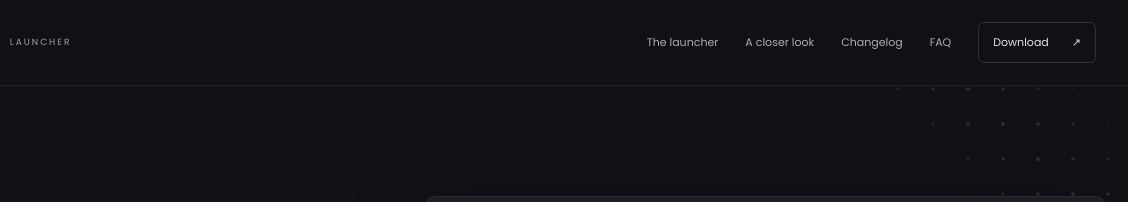
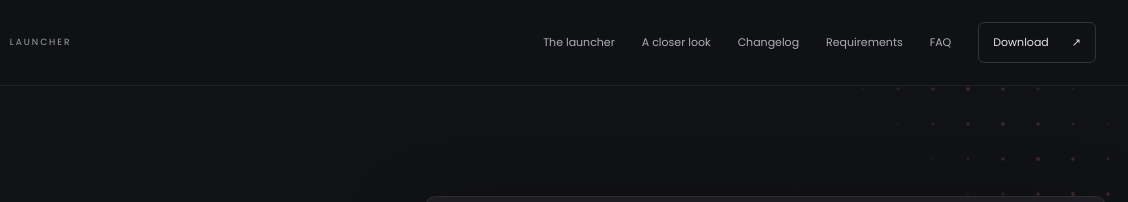
Before and after one commit to OskarTrzaskawka/flick-launcher-site, a plain HTML site: page site/index.html in a window 1280 px wide. Shown: the top 202 px of the page, 152-1280 px from the left. Drawn offline with Linux system fonts and the light colour scheme.

Commit message:
Update Flick Launcher website

```diff
--- a/site/index.html
+++ b/site/index.html
@@ -43,7 +43,7 @@
         </button>
         <nav id="navigation" aria-label="Main navigation">
           <a href="#features">The launcher</a><a href="#inside">A closer look</a
-          ><a href="changelog.html">Changelog</a><a href="#faq">FAQ</a
+          ><a href="changelog.html">Changelog</a><a href="requirements.html">Requirements</a><a href="#faq">FAQ</a
           ><a class="nav-cta" href="#download">Download <span>↗</span></a>
         </nav>
       </div>
```
